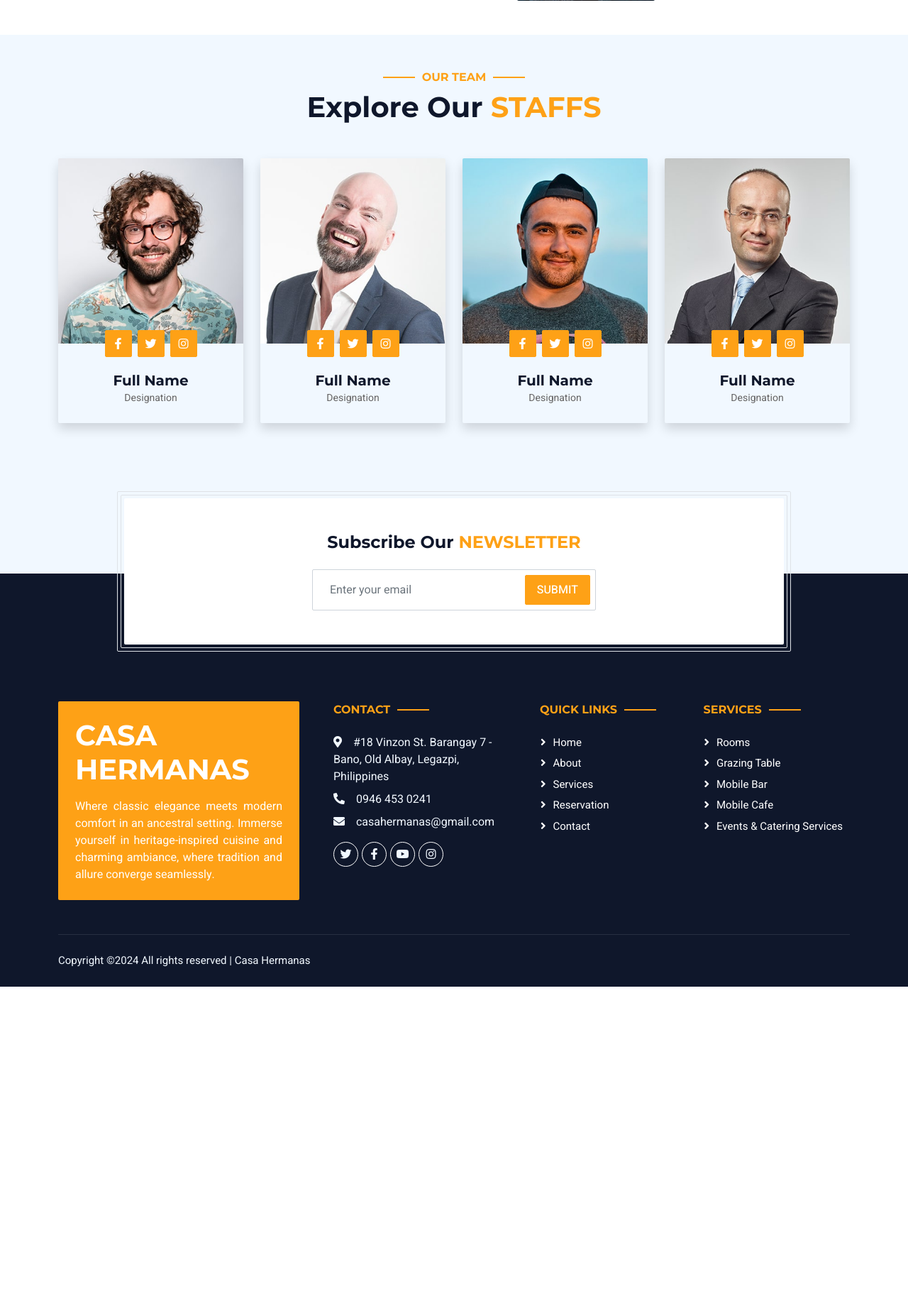
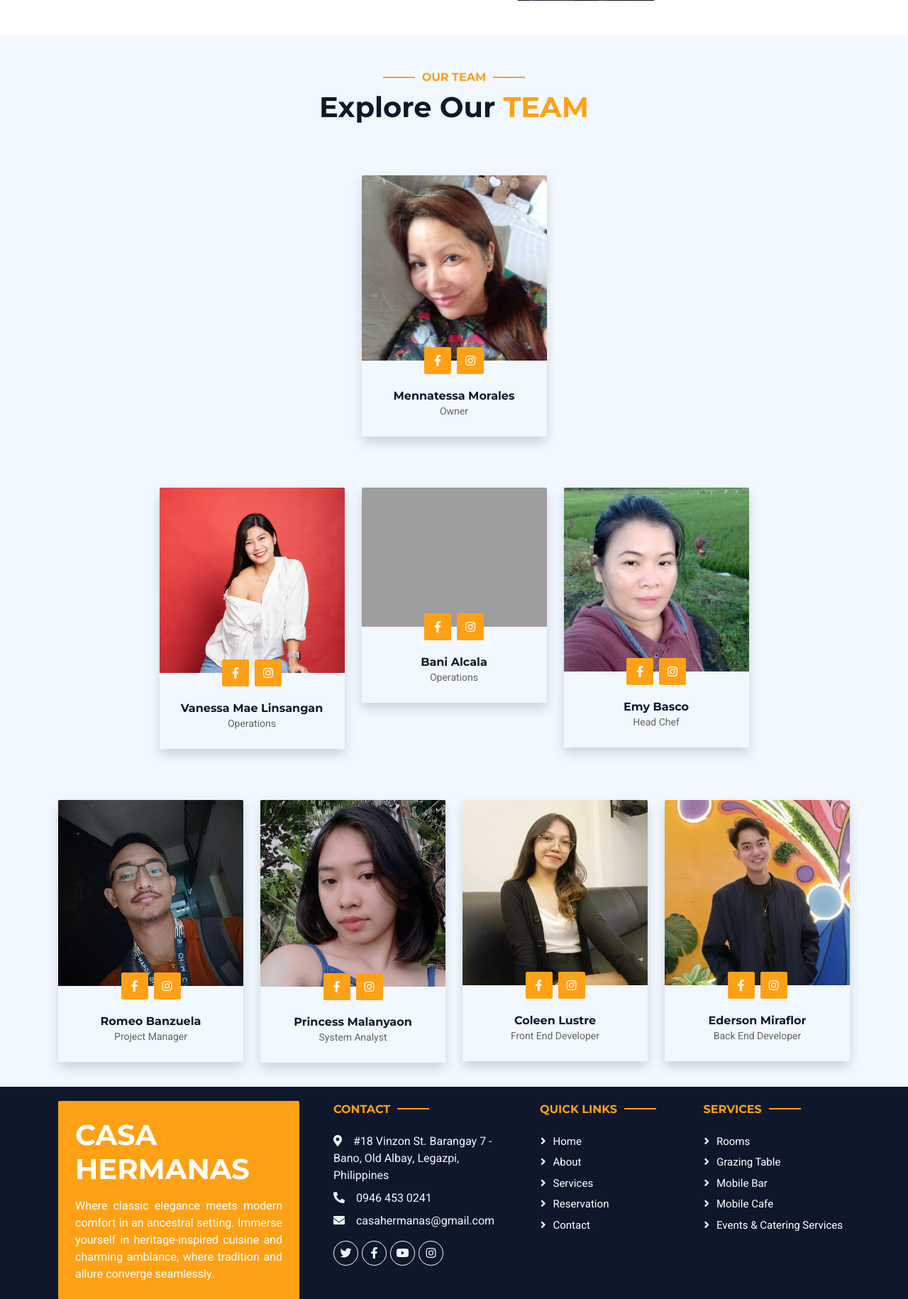
Before and after one commit to princessmalanyaon/CasaHermanas, a PHP site: page /CasaHermanasPrincess/about.html in a window 1280 px wide. Shown: the part 1483-3313 px from the top of the page at 71% size. Before the commit the page ends 2873 px from the top, so only its background shows below. Run offline with PHP 8.4, Linux system fonts and the light colour scheme; some libraries are stand-ins or nearby versions; grey boxes are pictures that could not be loaded.

Commit message:
done index.html and about.html

```diff
--- a/about.html
+++ b/about.html
@@ -250,7 +250,7 @@
                       <img class="img-fluid rounded w-75 wow zoomIn" data-wow-delay="0.8s" src="img/about8.jpg">
                   </div>
                   <div class="col-6 text-start">
-                      <img class="img-fluid rounded w-95 wow zoomIn" data-wow-delay="0.10s" src="img/productsimg/PICTURESSS/food30.jpg">
+                      <img class="img-fluid rounded w-95 wow zoomIn" data-wow-delay="0.9s" src="img/productsimg/PICTURESSS/food30.jpg">
                   </div>
               </div>
           </div>
@@ -269,103 +269,182 @@
             </h6>
             <h1 class="mb-5">
               Explore Our
-              <span class="text-primary text-uppercase">Staffs</span>
+              <span class="text-primary text-uppercase">Team</span>
             </h1>
           </div>
-          <div class="row g-4">
+          <div class="row g-4 my-3 justify-content-center">
             <div class="col-lg-3 col-md-6 wow fadeInUp" data-wow-delay="0.1s">
               <div class="rounded shadow overflow-hidden">
                 <div class="position-relative">
-                  <img class="img-fluid" src="img/team-1.jpg" alt="" />
+                  <img class="img-fluid" src="img/mennatessa.jpg" alt="" />
                   <div
                     class="position-absolute start-50 top-100 translate-middle d-flex align-items-center"
                   >
-                    <a class="btn btn-square btn-primary mx-1" href=""
+                    <a class="btn btn-square btn-primary mx-1" href="https://www.facebook.com/profile.php?id=100089563444432"
                       ><i class="fab fa-facebook-f"></i
                     ></a>
-                    <a class="btn btn-square btn-primary mx-1" href=""
-                      ><i class="fab fa-twitter"></i
-                    ></a>
-                    <a class="btn btn-square btn-primary mx-1" href=""
+                    <a class="btn btn-square btn-primary mx-1" href="https://www.facebook.com/profile.php?id=100089563444432"
                       ><i class="fab fa-instagram"></i
                     ></a>
                   </div>
                 </div>
                 <div class="text-center p-4 mt-3">
-                  <h5 class="fw-bold mb-0">Full Name</h5>
-                  <small>Designation</small>
+                  <h6 class="fw-bold mb-0">Mennatessa Morales</h6>
+                  <small>Owner</small>
+                </div>
+              </div>
+            </div>
+          </div>
+          <div class="row g-4 my-5 justify-content-center">
+            <div class="col-lg-3 col-md-6 wow fadeInUp" data-wow-delay="0.1s">
+              <div class="rounded shadow overflow-hidden">
+                <div class="position-relative">
+                  <img class="img-fluid" src="img/vanessa.jpg" alt="" />
+                  <div
+                    class="position-absolute start-50 top-100 translate-middle d-flex align-items-center"
+                  >
+                    <a class="btn btn-square btn-primary mx-1" href="https://www.facebook.com/vanessamay.linsangan"
+                      ><i class="fab fa-facebook-f"></i
+                    ></a>
+                    <a class="btn btn-square btn-primary mx-1" href="https://www.facebook.com/vanessamay.linsangan"
+                      ><i class="fab fa-instagram"></i
+                    ></a>
+                  </div>
+                </div>
+                <div class="text-center p-4 mt-3">
+                  <h6 class="fw-bold mb-0">Vanessa Mae Linsangan</h6>
+                  <small>Operations</small>
                 </div>
               </div>
             </div>
             <div class="col-lg-3 col-md-6 wow fadeInUp" data-wow-delay="0.3s">
               <div class="rounded shadow overflow-hidden">
                 <div class="position-relative">
-                  <img class="img-fluid" src="img/team-2.jpg" alt="" />
+                  <img class="img-fluid" src="img/bani.jpg" alt="" />
                   <div
                     class="position-absolute start-50 top-100 translate-middle d-flex align-items-center"
                   >
-                    <a class="btn btn-square btn-primary mx-1" href=""
+                    <a class="btn btn-square btn-primary mx-1" href="https://www.facebook.com/egalcala"
                       ><i class="fab fa-facebook-f"></i
                     ></a>
-                    <a class="btn btn-square btn-primary mx-1" href=""
-                      ><i class="fab fa-twitter"></i
-                    ></a>
-                    <a class="btn btn-square btn-primary mx-1" href=""
+                    <a class="btn btn-square btn-primary mx-1" href="https://www.facebook.com/egalcala"
                       ><i class="fab fa-instagram"></i
                     ></a>
                   </div>
                 </div>
                 <div class="text-center p-4 mt-3">
-                  <h5 class="fw-bold mb-0">Full Name</h5>
-                  <small>Designation</small>
+                  <h6 class="fw-bold mb-0">Bani Alcala</h6>
+                  <small>Operations</small>
                 </div>
               </div>
             </div>
             <div class="col-lg-3 col-md-6 wow fadeInUp" data-wow-delay="0.5s">
               <div class="rounded shadow overflow-hidden">
                 <div class="position-relative">
-                  <img class="img-fluid" src="img/team-3.jpg" alt="" />
+                  <img class="img-fluid" src="img/emy.jpg" alt="" />
                   <div
                     class="position-absolute start-50 top-100 translate-middle d-flex align-items-center"
                   >
-                    <a class="btn btn-square btn-primary mx-1" href=""
+                    <a class="btn btn-square btn-primary mx-1" href="https://www.facebook.com/emy.basco.7"
                       ><i class="fab fa-facebook-f"></i
                     ></a>
-                    <a class="btn btn-square btn-primary mx-1" href=""
-                      ><i class="fab fa-twitter"></i
-                    ></a>
-                    <a class="btn btn-square btn-primary mx-1" href=""
+                    <a class="btn btn-square btn-primary mx-1" href="https://www.facebook.com/emy.basco.7"
                       ><i class="fab fa-instagram"></i
                     ></a>
                   </div>
                 </div>
                 <div class="text-center p-4 mt-3">
-                  <h5 class="fw-bold mb-0">Full Name</h5>
-                  <small>Designation</small>
+                  <h6 class="fw-bold mb-0">Emy Basco</h6>
+                  <small>Head Chef</small>
+                </div>
+              </div>
+            </div>
+          </div>
+          <div class="row g-4 my-5">
+            <div class="col-lg-3 col-md-6 wow fadeInUp" data-wow-delay="0.1s">
+              <div class="rounded shadow overflow-hidden">
+                <div class="position-relative">
+                  <img class="img-fluid" src="img/romeo.jpg" alt="" />
+                  <div
+                    class="position-absolute start-50 top-100 translate-middle d-flex align-items-center"
+                  >
+                    <a class="btn btn-square btn-primary mx-1" href="
+                    https://www.facebook.com/romeo.banzuela.56/"
+                      ><i class="fab fa-facebook-f"></i >
+                    </a>
+                    <a class="btn btn-square btn-primary mx-1" href="https://www.instagram.com/rbanzuela_/"
+                      ><i class="fab fa-instagram"></i
+                    ></a>
+                  </div>
+                </div>
+                <div class="text-center p-4 mt-3">
+                  <h6 class="fw-bold mb-0">Romeo Banzuela</h6>
+                  <small>Project Manager</small>
+                </div>
+              </div>
+            </div>
+            <div class="col-lg-3 col-md-6 wow fadeInUp" data-wow-delay="0.3s">
+              <div class="rounded shadow overflow-hidden">
+                <div class="position-relative">
+                  <img class="img-fluid" src="img/princess.jpg" alt="" />
+                  <div
+                    class="position-absolute start-50 top-100 translate-middle d-flex align-items-center"
+                  >
+                    <a class="btn btn-square btn-primary mx-1" href="https://www.facebook.com/princess.monticodmalanyaon/"
+                      ><i class="fab fa-facebook-f"></i
+                    ></a>
+                    <a class="btn btn-square btn-primary mx-1" href="https://www.instagram.com/its_pwinsis/"
+                      ><i class="fab fa-instagram"></i
+                    ></a>
+                  </div>
+                </div>
+                <div class="text-center p-4 mt-3">
+                  <h6 class="fw-bold mb-0">Princess Malanyaon</h6>
+                  <small>System Analyst</small>
+                </div>
+              </div>
+            </div>
+            <div class="col-lg-3 col-md-6 wow fadeInUp" data-wow-delay="0.5s">
+              <div class="rounded shadow overflow-hidden">
+                <div class="position-relative">
+                  <img class="img-fluid" src="img/coleen.jpg" alt="" />
+                  <div
+                    class="position-absolute start-50 top-100 translate-middle d-flex align-items-center"
+                  >
+                    <a class="btn btn-square btn-primary mx-1" href="
+                    https://www.facebook.com/coleenlustreee?mibextid=ZbWKwL"
+                      ><i class="fab fa-facebook-f"></i
+                    ></a>
+                    <a class="btn btn-square btn-primary mx-1" href="https://www.instagram.com/chiyinnnnn?igsh=cDFuNTUzbmN6aG54"
+                      ><i class="fab fa-instagram"></i
+                    ></a>
+                  </div>
+                </div>
+                <div class="text-center p-4 mt-3">
+                  <h6 class="fw-bold mb-0">Coleen Lustre</h6>
+                  <small>Front End Developer</small>
                 </div>
               </div>
             </div>
             <div class="col-lg-3 col-md-6 wow fadeInUp" data-wow-delay="0.7s">
               <div class="rounded shadow overflow-hidden">
                 <div class="position-relative">
-                  <img class="img-fluid" src="img/team-4.jpg" alt="" />
+                  <img class="img-fluid" src="img/ederson.jpg" alt="" />
                   <div
                     class="position-absolute start-50 top-100 translate-middle d-flex align-items-center"
                   >
-                    <a class="btn btn-square btn-primary mx-1" href=""
+                    <a class="btn btn-square btn-primary mx-1" href="https://www.facebook.com/Arson.miraflor"
                       ><i class="fab fa-facebook-f"></i
                     ></a>
-                    <a class="btn btn-square btn-primary mx-1" href=""
-                      ><i class="fab fa-twitter"></i
-                    ></a>
-                    <a class="btn btn-square btn-primary mx-1" href=""
+                    <a class="btn btn-square btn-primary mx-1" href="
+                    https://www.instagram.com/severino_eder?igsh=eG5qNXYzZHlua2ho"
                       ><i class="fab fa-instagram"></i
                     ></a>
                   </div>
                 </div>
                 <div class="text-center p-4 mt-3">
-                  <h5 class="fw-bold mb-0">Full Name</h5>
-                  <small>Designation</small>
+                  <h6 class="fw-bold mb-0">Ederson Miraflor</h6>
+                  <small>Back End Developer</small>
                 </div>
               </div>
             </div>
@@ -377,61 +456,72 @@
       <!-- Newsletter Start -->
       <div class="container newsletter mt-5 wow fadeIn" data-wow-delay="0.1s">
         <div class="row justify-content-center">
-          <div class="col-lg-10 border rounded p-1">
-            <div class="border rounded text-center p-1">
-              <div class="bg-white rounded text-center p-5">
-                <h4 class="mb-4">
-                  Subscribe Our
-                  <span class="text-primary text-uppercase">Newsletter</span>
-                </h4>
-                <div class="position-relative mx-auto" style="max-width: 400px">
-                  <input
-                    class="form-control w-100 py-3 ps-4 pe-5"
-                    type="text"
-                    placeholder="Enter your email"
-                  />
-                  <button
-                    type="button"
-                    class="btn btn-primary py-2 px-3 position-absolute top-0 end-0 mt-2 me-2"
-                  >
-                    Submit
-                  </button>
-                </div>
-              </div>
-            </div>
-          </div>
+
         </div>
       </div>
       <!-- Newsletter Start -->
 
       <!-- Footer Start -->
-      <div class="container-fluid bg-dark text-light footer wow fadeIn" data-wow-delay="0.1s">
+      <div
+        class="container-fluid bg-dark text-light footer wow fadeIn"
+        data-wow-delay="0.1s"
+      >
         <div class="container pb-5">
           <div class="row g-5">
             <div class="col-md-6 col-lg-4">
               <div class="bg-primary rounded p-4">
-                        <a href="index.html"><h1 class="text-white text-uppercase mb-3">Casa Hermanas</h1></a>
+                <a href="index.html"
+                  ><h1 class="text-white text-uppercase mb-3">
+                    Casa Hermanas
+                  </h1></a
+                >
                 <p class="text-white mb-0" style="text-align: justify;">
-            Where classic elegance meets modern comfort in an ancestral setting.
-                            Immerse yourself in heritage-inspired cuisine and charming ambiance, where tradition and allure converge seamlessly. </p>
+                  Where classic elegance meets modern comfort in an ancestral
+                  setting. Immerse yourself in heritage-inspired cuisine and
+                  charming ambiance, where tradition and allure converge
+                  seamlessly.
+                </p>
               </div>
             </div>
             <div class="col-md-6 col-lg-3">
-                    <h6 class="section-title text-start text-primary text-uppercase mb-4">Contact</h6>
-                    <p class="mb-2"><i class="fa fa-map-marker-alt me-3"></i>#18 Vinzon St. Barangay 7 - Bano, Old Albay, Legazpi, Philippines</p>
-                    <p class="mb-2"><i class="fa fa-phone-alt me-3"></i>0946 453 0241</p>
-                    <p class="mb-2"><i class="fa fa-envelope me-3"></i>casahermanas@gmail.com</p>
+              <h6
+                class="section-title text-start text-primary text-uppercase mb-4"
+              >
+                Contact
+              </h6>
+              <p class="mb-2">
+                <i class="fa fa-map-marker-alt me-3"></i>#18 Vinzon St. Barangay
+                7 - Bano, Old Albay, Legazpi, Philippines
+              </p>
+              <p class="mb-2">
+                <i class="fa fa-phone-alt me-3"></i>0946 453 0241
+              </p>
+              <p class="mb-2">
+                <i class="fa fa-envelope me-3"></i>casahermanas@gmail.com
+              </p>
               <div class="d-flex pt-2">
-                        <a class="btn btn-outline-light btn-social" href=""><i class="fab fa-twitter"></i></a>
-                        <a class="btn btn-outline-light btn-social" href=""><i class="fab fa-facebook-f"></i></a>
-                        <a class="btn btn-outline-light btn-social" href=""><i class="fab fa-youtube"></i></a>
-                        <a class="btn btn-outline-light btn-social" href=""><i class="fab fa-instagram"></i></a>
+                <a class="btn btn-outline-light btn-social" href="https://www.facebook.com/CasaHermanasLGP"
+                  ><i class="fab fa-twitter"></i
+                ></a>
+                <a class="btn btn-outline-light btn-social" href="https://www.facebook.com/CasaHermanasLGP"
+                  ><i class="fab fa-facebook-f"></i
+                ></a>
+                <a class="btn btn-outline-light btn-social" href="https://www.facebook.com/CasaHermanasLGP"
+                  ><i class="fab fa-youtube"></i
+                ></a>
+                <a class="btn btn-outline-light btn-social" href="https://www.facebook.com/CasaHermanasLGP"
+                  ><i class="fab fa-instagram"></i
+                ></a>
               </div>
             </div>
             <div class="col-lg-5 col-md-12">
               <div class="row gy-5 g-4">
                 <div class="col-md-6">
-                            <h6 class="section-title text-start text-primary text-uppercase mb-4">Quick Links</h6>
+                  <h6
+                    class="section-title text-start text-primary text-uppercase mb-4"
+                  >
+                    Quick Links
+                  </h6>
                   <a class="btn btn-link" href="index.html">Home</a>
                   <a class="btn btn-link" href="about.html">About</a>
                   <a class="btn btn-link" href="events.html">Services</a>
@@ -439,24 +529,28 @@
                   <a class="btn btn-link" href="contact.html">Contact</a>
                 </div>
                 <div class="col-md-6">
-                            <h6 class="section-title text-start text-primary text-uppercase mb-4">Services</h6>
-                            <a class="btn btn-link" href="">Rooms</a>
-                                <a class="btn btn-link" href="">Grazing Table</a>
-                                <a class="btn btn-link" href="">Mobile Bar</a>
-                                <a class="btn btn-link" href="">Mobile Cafe</a>
-                                <a class="btn btn-link" href="">Events & Catering Services</a>
+                  <h6
+                    class="section-title text-start text-primary text-uppercase mb-4"
+                  >
+                    Services
+                  </h6>
+                  <a class="btn btn-link" href="room.html">Rooms</a>
+                  <a class="btn btn-link" href="grazing.html">Grazing Table</a>
+                  <a class="btn btn-link" href="bar.html">Mobile Bar</a>
+                  <a class="btn btn-link" href="cafe.html">Mobile Cafe</a>
+                  <a class="btn btn-link" href="events.html">Events & Catering Services</a>
                 </div>
               </div>
             </div>
           </div>
         </div>
         <div class="container">
-            <div class="copyright">
-                <div class="row">
-                    <div class="col-md-6 text-center text-md-start mb-3 mb-md-0">
-                        Copyright &copy;<script>document.write(new Date().getFullYear());</script> All rights reserved | Casa Hermanas
-                    </div>
-                </div>
+          <div class="copyright  text-center">
+                Copyright &copy;
+                <script>
+                  document.write(new Date().getFullYear());
+                </script>
+                All rights reserved | Casa Hermanas
           </div>
         </div>
       </div>
--- a/css/style.css
+++ b/css/style.css
@@ -423,7 +423,7 @@
 .footer {
   position: relative;
   margin-top: -110px;
-  padding-top: 180px;
+  padding: 20px 0;
 }
 
 .footer .btn.btn-social {
```
Also changed, not shown: index.html (+12 -12 lines). Lines whose indentation alone changed are shown as unchanged.
